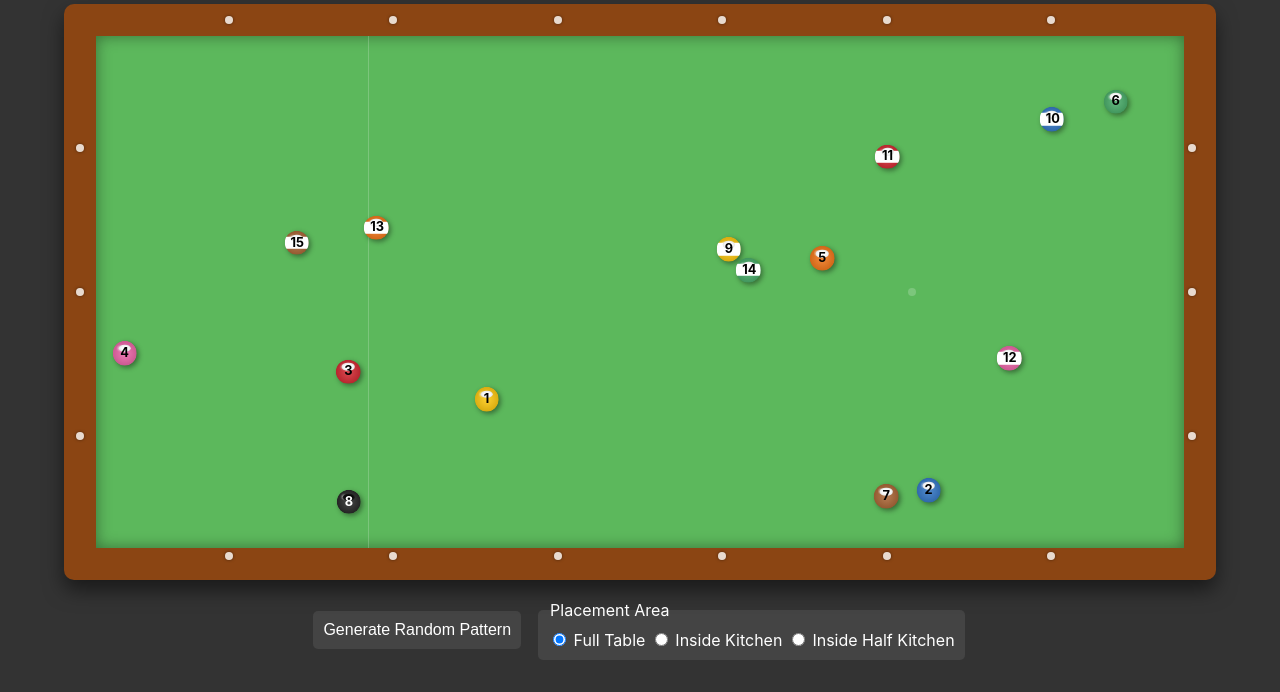
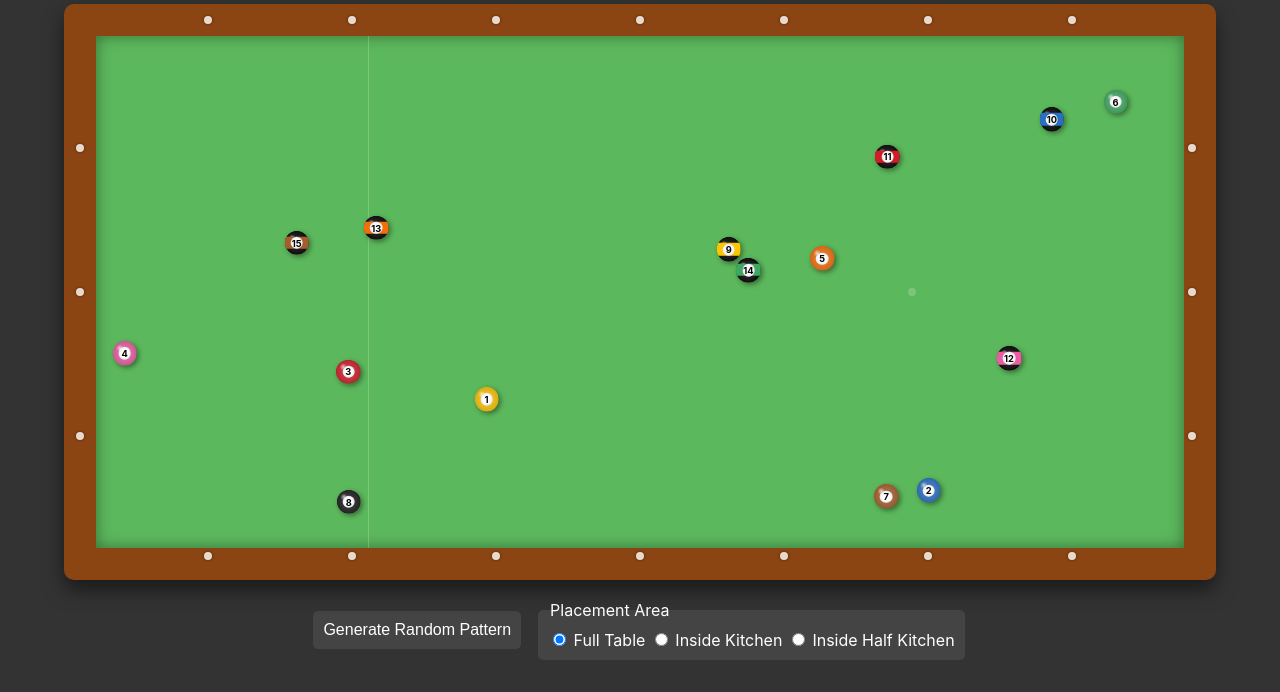
Before and after one commit to littleq0903/pooltable-generator.github.io, a plain HTML site: page index.html in a window 1280 px wide. Shown: the part 108-800 px from the top of the page. Drawn offline with Linux system fonts and the light colour scheme.

Commit message:
Change title and modify ball styles in index.html
Updated the title and adjusted styles for ball elements.

```diff
--- a/index.html
+++ b/index.html
@@ -3,11 +3,10 @@
 <head>
     <meta charset="UTF-8">
     <meta name="viewport" content="width=device-width, initial-scale=1.0">
-    <title>Pool Table Pattern Generator</title>
+    <title>Kitchen 14-1 Drill Generator</title>
     <style>
         :root {
             --table-aspect-ratio: 2 / 1;
-            /* UPDATED: Ball ratio changed as requested */
             --ball-to-table-ratio: 2.25%;
             --cloth-color: #5cb85c;
             --frame-wood-color: #8B4513;
@@ -118,37 +117,34 @@
             background-image: radial-gradient(circle at 30% 30%, rgba(255,255,255,0.7) 0%, rgba(255,255,255,0) 15%),
                               radial-gradient(circle at center, rgba(255,255,255,0.2) 0%, rgba(0,0,0,0.2) 100%);
             overflow: hidden;
-            display: grid;
-            place-items: center;
         }
 
         .ball-stripe {
             position: absolute;
+            top: 25%;
+            left: 0;
             height: 50%;
             width: 100%;
-            background-color: white;
-            z-index: 0;
+            z-index: 1;
         }
 
         .ball-number {
-            position: relative;
+            position: absolute;
+            top: 50%;
+            left: 50%;
+            transform: translate(-50%, -50%);
             background-color: white;
             border-radius: 50%;
             width: 50%;
             height: 50%;
-            font-size: 0.8em;
+            /* UPDATED: font size reduced by another pixel */
+            font-size: calc(0.8em - 3.5px);
             font-weight: bold;
             color: black;
-            z-index: 1;
+            z-index: 2;
             box-shadow: inset 0 0 3px rgba(0,0,0,0.2);
             display: grid;
             place-items: center;
-        }
-
-        .ball[data-ball-id="8"] .ball-number {
-            color: white;
-            background-color: black;
-            box-shadow: inset 0 0 3px rgba(255,255,255,0.2);
         }
 
         .controls {
@@ -172,7 +168,7 @@
 </head>
 <body>
 
-    <h1>Kitchen Drill Table Pattern Generator</h1>
+    <h1>Kitchen 14-1 Drill Generator</h1>
 
     <div class="table-container">
         <div class="table-wrapper" id="table-wrapper">
@@ -209,16 +205,15 @@
         function setupTableElements() {
             diamondsContainer.innerHTML = '';
 
-            const railPaddingPx = tableWrapper.offsetWidth * (parseFloat(getComputedStyle(document.documentElement).getPropertyValue('--rail-padding')) / parseFloat(getComputedStyle(document.documentElement).fontSize) * 0.0625);
             const diamondOffsetFromEdge = `calc(var(--rail-padding) / 2)`;
 
-            // Long rails (top/bottom): 6 diamonds
-            for (let i = 1; i <= 6; i++) {
-                const pos = (i / 7) * 100;
+            // Long rails (top/bottom): 7 diamonds
+            for (let i = 1; i <= 7; i++) {
+                const pos = (i / 8) * 100;
                 ['top', 'bottom'].forEach(side => {
                     const diamond = document.createElement('div');
                     diamond.className = 'diamond';
-                    diamond.style.left = `calc(${pos}% - ${diamond.offsetWidth / 2}px)`;
+                    diamond.style.left = `${pos}%`;
                     diamond.style[side] = diamondOffsetFromEdge;
                     diamondsContainer.appendChild(diamond);
                 });
@@ -229,7 +224,7 @@
                 ['left', 'right'].forEach(side => {
                     const diamond = document.createElement('div');
                     diamond.className = 'diamond';
-                    diamond.style.top = `calc(${pos}% - ${diamond.offsetHeight / 2}px)`;
+                    diamond.style.top = `${pos}%`;
                     diamond.style[side] = diamondOffsetFromEdge;
                     diamondsContainer.appendChild(diamond);
                 });
@@ -244,11 +239,15 @@
             const color = BALL_COLORS[num];
             const isStripe = num > 8;
 
-            ball.style.backgroundColor = color;
             let innerHTML = '';
+
             if (isStripe) {
-                innerHTML += `<div class="ball-stripe"></div>`;
+                ball.style.backgroundColor = 'black';
+                innerHTML += `<div class="ball-stripe" style="background-color: ${color};"></div>`;
+            } else {
+                ball.style.backgroundColor = color;
             }
+
             innerHTML += `<div class="ball-number"><span>${num}</span></div>`;
             ball.innerHTML = innerHTML;
 
```
